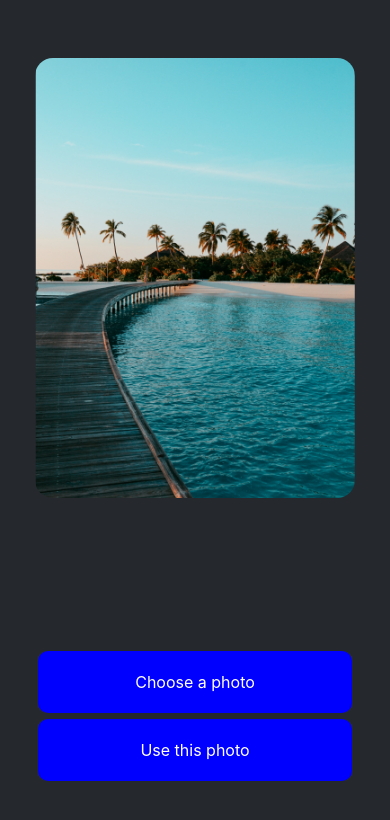
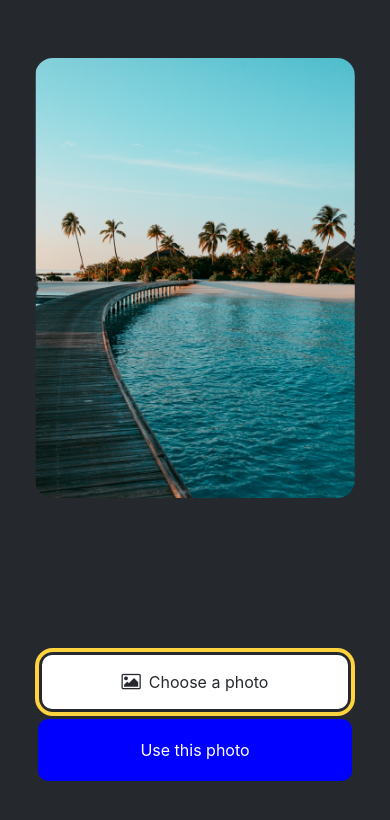
Before and after one commit to Sherlockzen/hello-native, a React Native app: screen / in a window 390 px wide. Shown: the top 820 px of the page. Built offline with nearby package versions, Linux system fonts and the light colour scheme.

Commit message:
Feat: adding theme for the choose photo button

```diff
--- a/App.js
+++ b/App.js
@@ -2,17 +2,30 @@
 import { Image, StyleSheet, Text, View } from "react-native";
 import ImageViewer from "./components/ImageViewer";
 import Button from "./components/Button";
+import * as ImagePicker from "expo-image-picker";
 
 const PlaceHolderImage = require("./assets/images/background-image.png");
 
 export default function App() {
+  const pickImageAsync = async () => {
+    let result = await ImagePicker.launchImageLibraryAsync({
+      allowsEditing: true,
+      quality: 1,
+    });
+
+    if (!result.canceled) {
+      console.log(result);
+    } else {
+      alert("You did not select any image.");
+    }
+  };
   return (
     <View style={styles.container}>
       <View style={styles.imageContainer}>
         <ImageViewer placeholderImageSource={PlaceHolderImage} />
       </View>
       <View style={styles.footerContainer}>
-        <Button label={"Choose a photo"} />
+        <Button theme={"primary"} label={"Choose a photo"} />
         <Button label={"Use this photo"} />
       </View>
       <StatusBar style="auto" />
--- a/components/Button.js
+++ b/components/Button.js
@@ -1,6 +1,32 @@
 import { StyleSheet, Pressable, Text, View } from "react-native";
+import { FontAwesome } from "@expo/vector-icons";
 
-const Button = ({ label }) => {
+const Button = ({ label, theme }) => {
+  if (theme === "primary") {
+    return (
+      <View
+        style={[
+          styles.buttonContainer,
+          { borderWidth: 4, borderColor: "#ffd33d", borderRadius: 18 },
+        ]}
+      >
+        <Pressable
+          style={[styles.button, { backgroundColor: "#fff" }]}
+          onPress={() => alert("You pressed a button.")}
+        >
+          <FontAwesome
+            name="picture-o"
+            size={18}
+            color="#25292e"
+            style={styles.buttonIcon}
+          />
+          <Text style={[styles.buttonLabel, { color: "#25292e" }]}>
+            {label}
+          </Text>
+        </Pressable>
+      </View>
+    );
+  }
   return (
     <View style={styles.buttonContainer}>
       <Pressable
```
